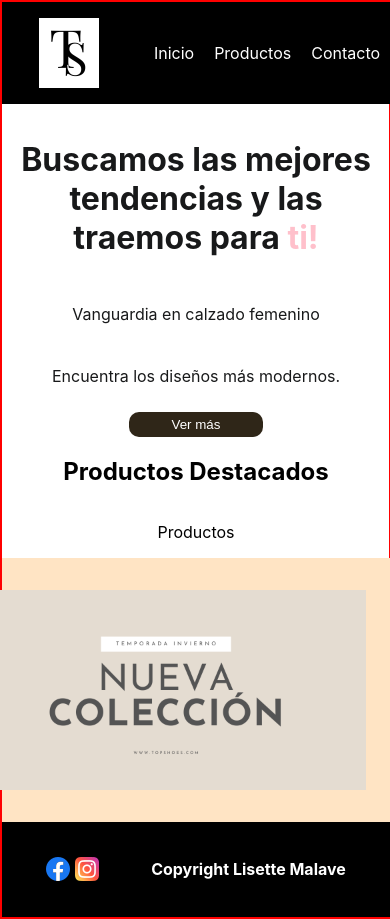
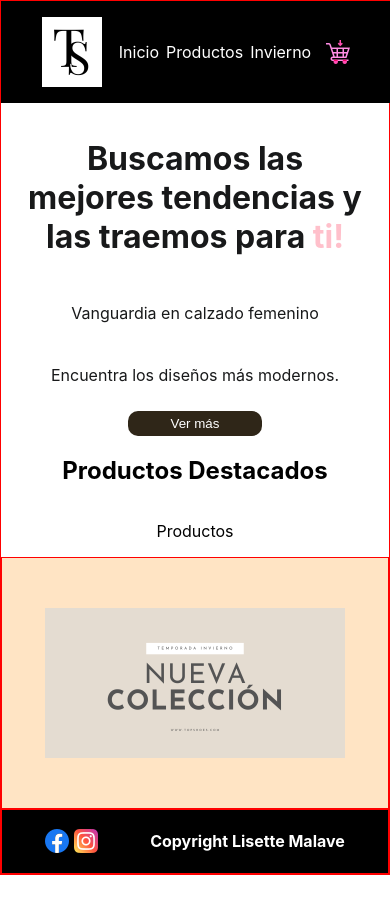
Before and after one commit to LiseMalave/TopShoes, a React (Vite) app in the folder TopShoes/: page / in a window 390 px wide. After the commit the page ends 875 px from the top, so only its background shows below. Built offline with nearby package versions, Linux system fonts and the light colour scheme.

Commit message:
responsive en banner y footer2

```diff
--- a/TopShoes/src/components/Banner/Banner.js
+++ b/TopShoes/src/components/Banner/Banner.js
@@ -6,17 +6,17 @@ export const BannerContainer = styled.div`
   justify-content: center;
   gap: 30px;
   padding: 2rem;
-
   background-color: bisque;
+  border: 1px solid red;
   @media (max-width: 1286px) {
     justify-content: center;
   }
-  /* @media (max-width: 1286px) {
-    justify-content: space-around
+  @media (max-width: 900px) {
+
+    padding: 50px;
 
 
-
-  } */
+  }
 `;
 export const BannerInfo = styled.div`
   display: flex;
@@ -41,4 +41,11 @@ export const BannerImg = styled.div`
     padding-right:60px;
 
   }
+  @media (max-width: 500px) {
+    width: 100px;
+    height: 150px;
+    justify-content: center;
+    padding-right:0px;
+
+  }
 `;
--- a/TopShoes/src/components/Footer/Footer.js
+++ b/TopShoes/src/components/Footer/Footer.js
@@ -10,9 +10,16 @@ align-items: center;
 padding: 1rem 18rem;
 background-color: black;
 color: white;
+border: 1px solid red;
 @media (max-width: 900px) {
     justify-content: center;
     padding: 1rem;
+    gap: 80px;
+
+  }
+  @media (max-width: 500px) {
+    justify-content: center;
+    padding: 0rem;
     gap: 80px;
 
   }
--- a/TopShoes/src/components/Hero/HeroStyles.js
+++ b/TopShoes/src/components/Hero/HeroStyles.js
@@ -32,7 +32,7 @@ export const HeroInfo = styled.div`
 
   @media (max-width: 1286px) {
 
-    width: 100%;
+    width: 90%;
 
 
 
--- a/TopShoes/src/components/Navbar/Navbar.js
+++ b/TopShoes/src/components/Navbar/Navbar.js
@@ -16,6 +16,14 @@ color: white;
     gap: 40px;
 
   }
+  @media (max-width: 500px) {
+    gap: 2px;
+    padding: 1rem 0;
+    justify-content: center;
+
+
+  }
+
 
 `
 
@@ -24,6 +32,12 @@ display: flex;
 gap: 20px;
 padding: 15px;
 color: white;
+@media (max-width: 500px) {
+    gap: 7px;
+    justify-content: center;
+
+
+  }
 
 `
 
--- a/TopShoes/src/components/Navbar/Navbar.jsx
+++ b/TopShoes/src/components/Navbar/Navbar.jsx
@@ -10,7 +10,7 @@ function Navbar() {
           <NavbarLinks>
             <a href="#">Inicio</a>
             <a href="#">Productos</a>
-            <a href="#">Contacto</a>
+            <a href="#">Invierno</a>
 
           </NavbarLinks>
           <img src="src\assets\cesta.png"  alt="" srcset="" />
--- a/TopShoes/src/styles/GlobalStyles.js
+++ b/TopShoes/src/styles/GlobalStyles.js
@@ -12,7 +12,7 @@ export const GlobalStyles = createGlobalStyle`
 
     html {
         scroll-behavior: smooth;
-        border: 1px solid red;
+       border: 1px solid red;
     }
 
     body {
@@ -22,7 +22,7 @@ export const GlobalStyles = createGlobalStyle`
         color: black;
         overflow-x:hidden;
         width: 100%;
-        border: 1px solid red;
+
     }
 
     a {
```
